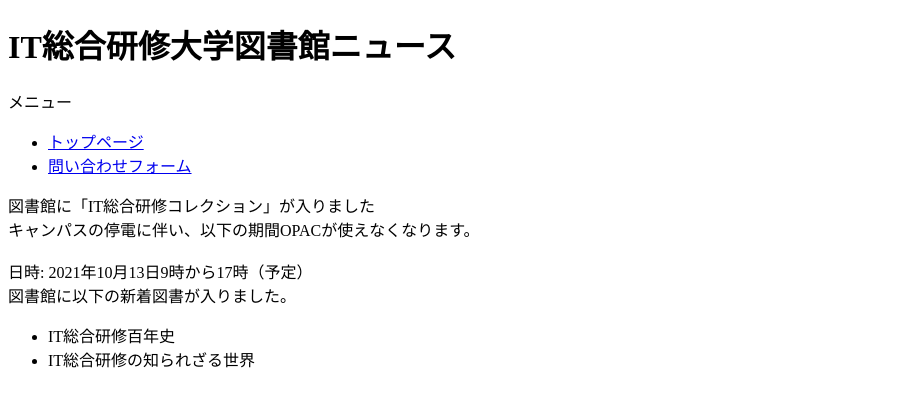
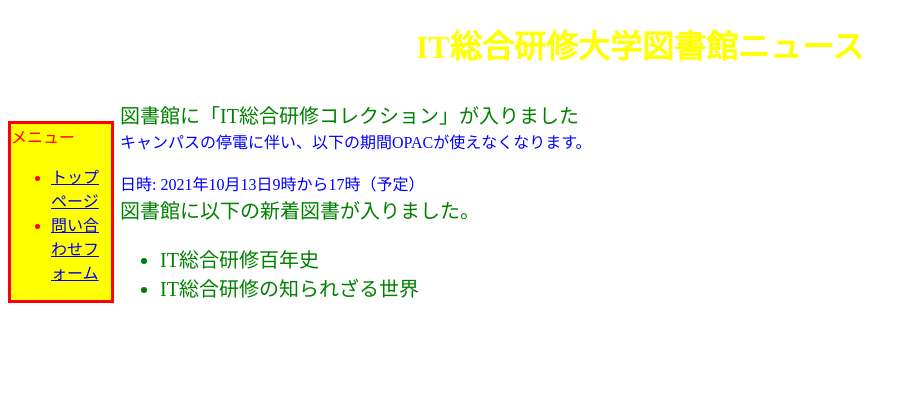
Before and after one commit to kuga-kobe/mypage, a plain HTML site: page news.html in a window 1280 px wide. Shown: the whole page, without its empty margins (0-917 px from the left). Drawn offline with Linux system fonts and the light colour scheme.

Commit message:
Add files via upload

```diff
--- a/news.html
+++ b/news.html
@@ -3,10 +3,14 @@
   <head>
     <meta charset="utf-8">
     <title>News</title>
+    <style>
+      #main { color:  blue }
+    </style>
+    <link href="css/style.css" rel="stylesheet">
   </head>
   <body>
     <header>
-       <h1>IT総合研修大学図書館ニュース</h1>
+       <h1 style = "color: yellow">IT総合研修大学図書館ニュース</h1>
     </header>
     <div id="side">
       メニュー
```
